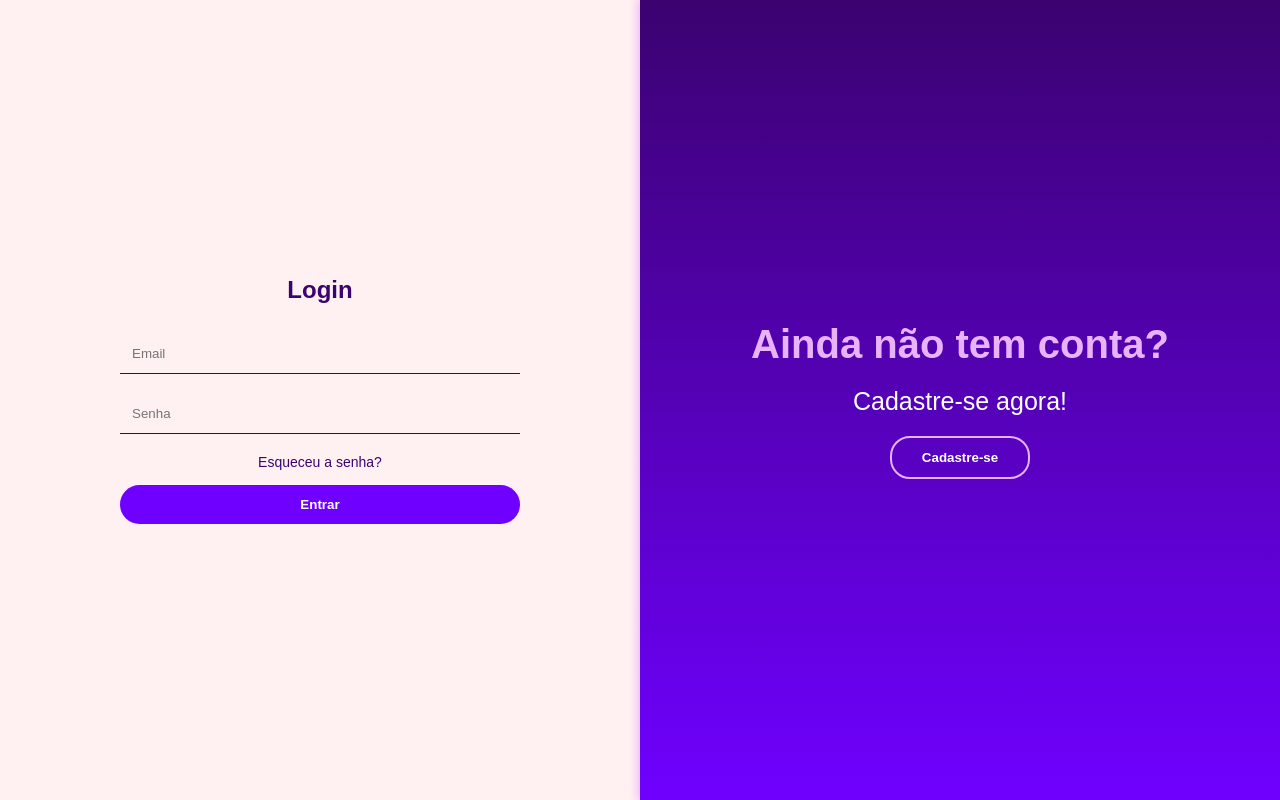
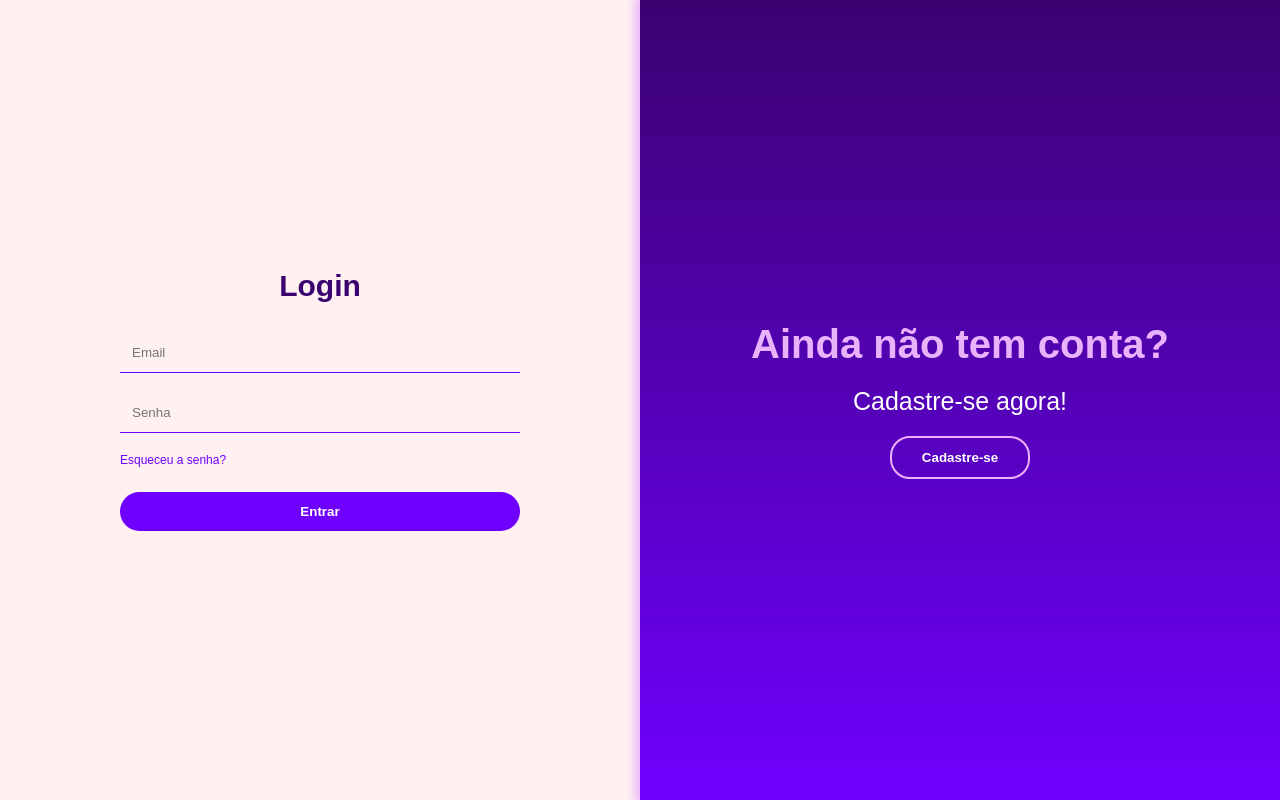
Before and after one commit to kaunferrer-web/Gerenciador-de-Tarefas, an Angular app: page / in a window 1280 px wide. Built offline with nearby package versions, Linux system fonts and the light colour scheme.

Commit message:
nova atualizacao

```diff
--- a/src/app/components/components/login/login.css
+++ b/src/app/components/components/login/login.css
@@ -48,6 +48,7 @@
 h2 {
   margin-bottom: 20px;
   color: #3B0270;
+  font-size: 30px;
 }
 
 input {
@@ -56,7 +57,7 @@ input {
   margin: 10px 0;
   background: none;
   border: none;
-  border-bottom: 1px solid #3B0270;
+  border-bottom: 1px solid #6F00FF;
   outline: none;
 }
 
@@ -86,10 +87,14 @@ button {
 }
 
 .rec-senha {
-  color: #3B0270;
+  color: #6F00FF;
   text-decoration: none;
   margin-top: 10px;
+  margin-bottom: 10px;
   font-size: 14px;
+  width: 400px;
+  text-align: left;
+  font-size: 12px;
 }
 
 .rec-senha:hover {
@@ -110,7 +115,7 @@ button {
 
 .painel-roxo {
   position: absolute;
-  box-shadow: 0 0 10px 2px #E9B3FB;
+  box-shadow: 0 0 10px 5px #E9B3FB;
   width: 50%;
   height: 100%;
   background: linear-gradient(#3B0270, #6F00FF);
```
